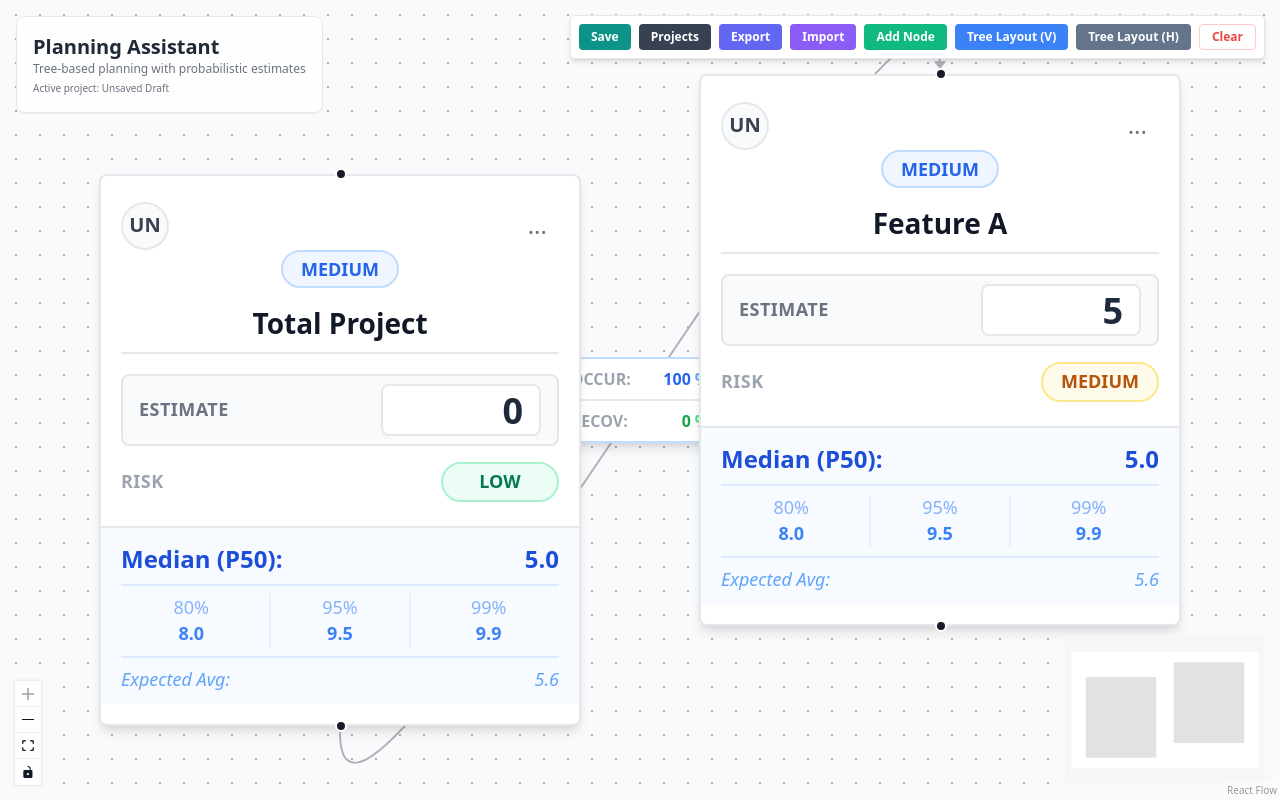
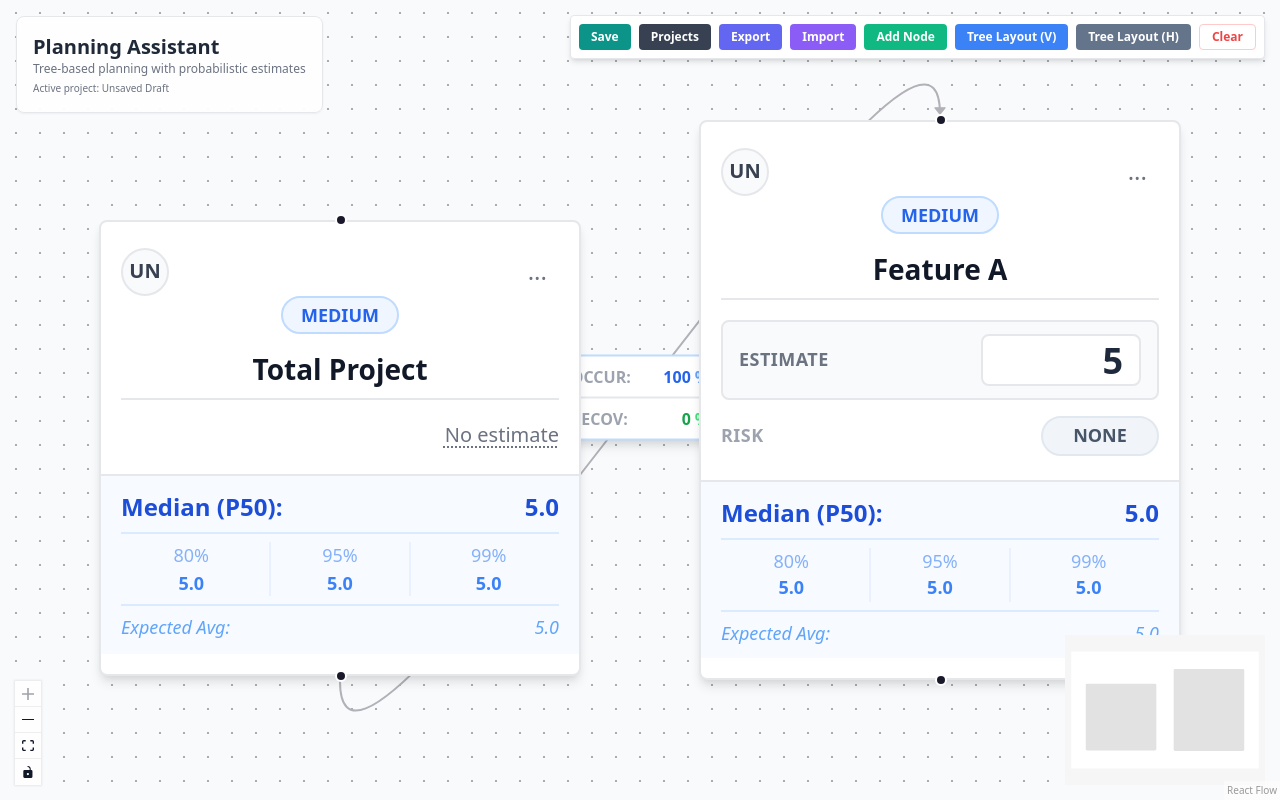
Before and after one commit to vladimirshefer/project-planner, a React (Vite) app: page /projects/new in a window 1280 px wide. Built offline with nearby package versions, Linux system fonts and the light colour scheme.

Commit message:
optional risk

```diff
--- a/src/components/FlowDemo.tsx
+++ b/src/components/FlowDemo.tsx
@@ -117,7 +117,7 @@ function EditableNode({ id, data }: NodeProps<Node<NodeData>>) {
     setEdges((eds) => eds.filter((edge) => edge.source !== id && edge.target !== id))
   }, [id, setNodes, setEdges])
 
-  const riskLevels: ProjectStats.RiskLevel[] = ['low', 'medium', 'high', 'extreme']
+  const riskLevels: ProjectStats.RiskLevel[] = ['none', 'low', 'medium', 'high', 'extreme']
   const priorities: Priority[] = ['minor', 'medium', 'major', 'critical']
 
   const totals = useMemo(
@@ -308,7 +308,7 @@ export default function FlowDemo({
       }
 
       const data = node.data
-      let currentDist = ProjectStats.generateFromMedianAndRisk(data.estimate ?? 0, data.risk ?? 'low')
+      let currentDist = ProjectStats.generateFromMedianAndRisk(data.estimate ?? 0, data.risk ?? 'none')
       let successProb = 1.0
 
       const children = adj.get(id) || []
@@ -430,7 +430,7 @@ export default function FlowDemo({
           data: {
             label: `Task ${index}`,
             estimate: 1,
-            risk: 'medium',
+            risk: 'none',
             priority: 'medium',
             assigneeIds: [],
             requiredSkills: [],
--- a/src/components/NodeView.tsx
+++ b/src/components/NodeView.tsx
@@ -16,6 +16,7 @@ const PRIORITY_COLORS: Record<Priority, string> = {
 }
 
 const RISK_COLORS: Record<ProjectStats.RiskLevel, string> = {
+  none: 'bg-slate-100 text-slate-600 border-slate-200',
   low: 'bg-emerald-50 text-emerald-700 border-emerald-200',
   medium: 'bg-amber-50 text-amber-700 border-amber-200',
   high: 'bg-orange-50 text-orange-700 border-orange-200',
@@ -45,8 +46,11 @@ export function NodeView({
   const [isSkillsEnabled, setIsSkillsEnabled] = useState((data.requiredSkills?.length ?? 0) > 0)
   const [isAssigneeOpen, setIsAssigneeOpen] = useState(false)
   const [isOptionsOpen, setIsOptionsOpen] = useState(false)
+  const [isEditingEstimate, setIsEditingEstimate] = useState(false)
+  const [draftEstimate, setDraftEstimate] = useState('')
   const assigneeMenuRef = useRef<HTMLDivElement | null>(null)
   const optionsMenuRef = useRef<HTMLDivElement | null>(null)
+  const estimateInputRef = useRef<HTMLInputElement | null>(null)
 
   useEffect(() => {
     if (data.limit !== undefined && data.limit !== null) {
@@ -59,6 +63,22 @@ export function NodeView({
       setIsSkillsEnabled(true)
     }
   }, [data.requiredSkills])
+
+  useEffect(() => {
+    if (isEditingEstimate) {
+      setDraftEstimate(formatEstimateInput(data.estimate))
+      return
+    }
+    if (!hasEstimate(data.estimate)) {
+      setDraftEstimate('')
+    }
+  }, [data.estimate, isEditingEstimate])
+
+  useEffect(() => {
+    if (!isEditingEstimate) return
+    estimateInputRef.current?.focus()
+    estimateInputRef.current?.select()
+  }, [isEditingEstimate])
 
   useEffect(() => {
     const onPointerDown = (event: PointerEvent | MouseEvent | TouchEvent) => {
@@ -95,6 +115,18 @@ export function NodeView({
   const primaryInitials = getInitials(primaryAssignee?.name ?? 'Unassigned')
   const requiredSkills = data.requiredSkills ?? []
   const skillsForPicker = uniqueSkills([...(skillSuggestions ?? []), ...requiredSkills])
+  const estimateIsSet = hasEstimate(data.estimate)
+
+  const commitEstimate = () => {
+    const parsed = parseFloat(draftEstimate)
+    onUpdateData('estimate', Number.isFinite(parsed) && parsed > 0 ? parsed : 0)
+    setIsEditingEstimate(false)
+  }
+
+  const cancelEstimate = () => {
+    setDraftEstimate(formatEstimateInput(data.estimate))
+    setIsEditingEstimate(false)
+  }
 
   return (
     <div className="rounded border bg-white p-2.5 shadow-md min-w-[180px] flex flex-col gap-2">
@@ -238,15 +270,47 @@ export function NodeView({
       />
 
       <div className="flex flex-col gap-2 text-[10px] text-gray-500 pt-0.5">
+        {!estimateIsSet && !isEditingEstimate && (
+          <div className="flex justify-end">
+            <button
+              type="button"
+              title="Click to add estimate"
+              className="text-[10px] text-gray-500 underline decoration-dotted underline-offset-2 hover:text-gray-700"
+              onClick={() => {
+                setDraftEstimate('')
+                setIsEditingEstimate(true)
+              }}
+            >
+              No estimate
+            </button>
+          </div>
+        )}
+
+        {(estimateIsSet || isEditingEstimate) && (
           <div className="flex justify-between items-center gap-2 border rounded px-2 py-1 bg-slate-50">
             <span className="whitespace-nowrap font-semibold text-[9px] uppercase tracking-wide">Estimate</span>
+            <div className="w-20 min-h-[30px] flex items-center justify-end">
               <input
+                ref={estimateInputRef}
                 type="number"
+                value={isEditingEstimate ? draftEstimate : formatEstimateInput(data.estimate)}
                 className="w-20 border rounded px-2 text-right text-lg font-bold leading-none focus:ring-1 focus:ring-blue-500 outline-none bg-white text-slate-800"
-            defaultValue={data.estimate}
-            onChange={(e) => onUpdateData('estimate', parseFloat(e.target.value) || 0)}
+                onFocus={() => setIsEditingEstimate(true)}
+                onChange={(e) => setDraftEstimate(e.target.value)}
+                onBlur={commitEstimate}
+                onKeyDown={(e) => {
+                  if (e.key === 'Enter') {
+                    commitEstimate()
+                  }
+                  if (e.key === 'Escape') {
+                    e.preventDefault()
+                    cancelEstimate()
+                  }
+                }}
               />
             </div>
+          </div>
+        )}
 
         {isHardStopEnabled && (
           <div className="flex justify-between items-center gap-2">
@@ -274,12 +338,13 @@ export function NodeView({
           </div>
         )}
 
+        {estimateIsSet && (
           <div className="flex items-center justify-between gap-2">
             <span className="text-[9px] uppercase tracking-wide font-semibold text-gray-400">Risk</span>
             <select
-            value={data.risk || 'medium'}
+              value={data.risk || 'none'}
               onChange={(e) => onUpdateData('risk', e.target.value as ProjectStats.RiskLevel)}
-            className={`text-[9px] uppercase font-bold px-2 py-0.5 rounded-full border cursor-pointer outline-none appearance-none text-center ${RISK_COLORS[data.risk || 'medium']}`}
+              className={`text-[9px] uppercase font-bold px-2 py-0.5 rounded-full border cursor-pointer outline-none appearance-none text-center ${RISK_COLORS[data.risk || 'none']}`}
             >
               {riskLevels.map((risk) => (
                 <option key={risk} value={risk}>
@@ -288,6 +353,7 @@ export function NodeView({
               ))}
             </select>
           </div>
+        )}
       </div>
 
       {totals && (
@@ -332,6 +398,14 @@ export function NodeView({
   )
 }
 
+function hasEstimate(estimate: number | undefined): boolean {
+  return typeof estimate === 'number' && Number.isFinite(estimate) && estimate > 0
+}
+
+function formatEstimateInput(estimate: number | undefined): string {
+  return hasEstimate(estimate) ? String(estimate) : ''
+}
+
 function getInitials(name: string): string {
   const parts = name.trim().split(/\s+/).filter(Boolean)
   if (parts.length === 0) return 'NA'
--- a/src/utils/estimations-graph.ts
+++ b/src/utils/estimations-graph.ts
@@ -11,7 +11,7 @@ export namespace EstimationsGraph {
   export type NodeData = {
     label: string
     estimate: number
-    risk: ProjectStats.RiskLevel
+    risk?: ProjectStats.RiskLevel
     priority: Priority
     limit?: number
     assigneeIds?: string[]
@@ -55,13 +55,13 @@ export namespace EstimationsGraph {
         {
           id: '1',
           position: { x: 0, y: 50 },
-          data: { label: 'Total Project', estimate: 0, risk: 'low', priority: 'medium' },
+          data: { label: 'Total Project', estimate: 0, risk: 'none', priority: 'medium' },
           type: 'editable',
         },
         {
           id: '2',
           position: { x: 300, y: 0 },
-          data: { label: 'Feature A', estimate: 5, risk: 'medium', priority: 'medium' },
+          data: { label: 'Feature A', estimate: 5, risk: 'none', priority: 'medium' },
           type: 'editable',
         },
       ],
@@ -181,6 +181,7 @@ export namespace EstimationsGraph {
         ...node,
         data: {
           ...node.data,
+          risk: normalizeRisk(node.data?.risk),
           assigneeIds: Array.isArray(node.data?.assigneeIds) ? node.data.assigneeIds : [],
           requiredSkills: Array.isArray(node.data?.requiredSkills) ? node.data.requiredSkills : [],
         },
@@ -202,4 +203,17 @@ export namespace EstimationsGraph {
     if (!Number.isFinite(value)) return 100
     return Math.min(100, Math.max(0, Math.round(value)))
   }
+
+  function normalizeRisk(input: unknown): ProjectStats.RiskLevel {
+    switch (input) {
+      case 'none':
+      case 'low':
+      case 'medium':
+      case 'high':
+      case 'extreme':
+        return input
+      default:
+        return 'none'
+    }
+  }
 }
--- a/src/utils/project-stats.ts
+++ b/src/utils/project-stats.ts
@@ -6,9 +6,10 @@ import { StatsEngine } from './stats-engine';
  */
 export namespace ProjectStats {
 
-  export type RiskLevel = 'low' | 'medium' | 'high' | 'extreme';
+  export type RiskLevel = 'none' | 'low' | 'medium' | 'high' | 'extreme';
 
   export const RISK_MULTIPLIERS: Record<RiskLevel, number> = {
+    none: 1,
     low: 1.2,
     medium: 2,
     high: 5,
@@ -22,6 +23,10 @@ export namespace ProjectStats {
    * 100% = estimate * riskMultiplier
    */
   export function generateFromMedianAndRisk(estimate: number, risk: RiskLevel): StatsEngine.Distribution {
+    if (risk === 'none') {
+      return StatsEngine.createConstant(estimate);
+    }
+
     const multiplier = RISK_MULTIPLIERS[risk] || 2;
     const min = estimate * 0.5;
     const median = estimate;
```
Lines whose indentation alone changed are shown as unchanged.
